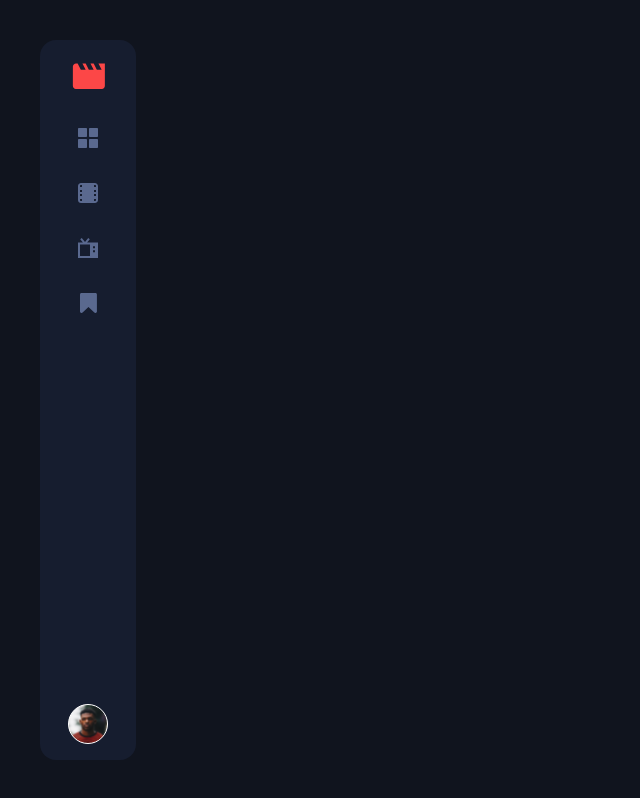
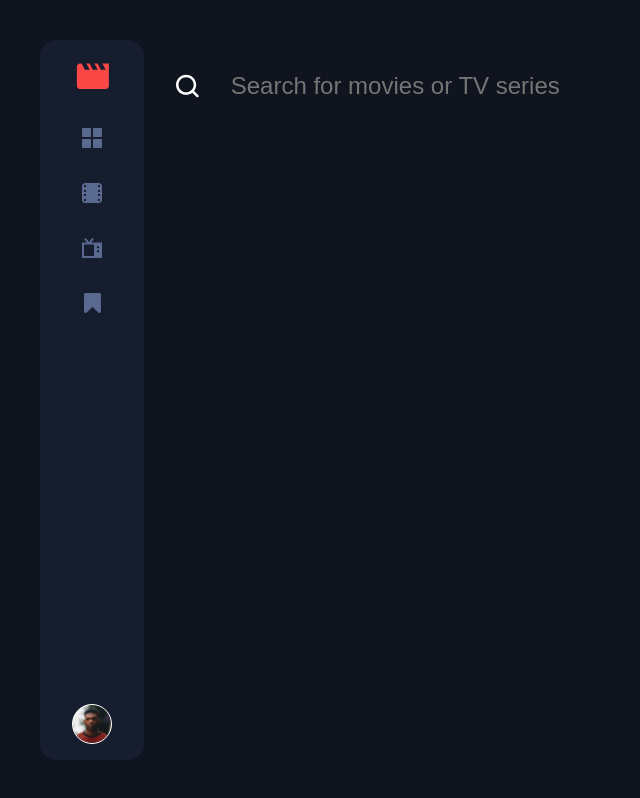
Before and after one commit to vivek091195/entertainment-web-app, a React (Create React App) app: page /dashboard in a window 1280 px wide. Shown: the whole page, without its empty margins (0-640 px from the left). Built offline with nearby package versions, Linux system fonts and the light colour scheme.

Commit message:
added search bar

```diff
--- a/src/components/Dashboard/Dashboard.jsx
+++ b/src/components/Dashboard/Dashboard.jsx
@@ -1,11 +1,21 @@
 import React from "react";
 import { Panel } from "../Panel/Panel";
-import { DashboardContainer } from "./Dashboard.style";
+import {
+  DashboardContainer,
+  ListingSection,
+  PanelSection,
+} from "./Dashboard.style";
+import { SearchPanel } from "../SearchPanel/SearchPanel";
 
 const Dashboard = () => {
   return (
     <DashboardContainer>
-      <Panel />
+      <PanelSection>
+        <Panel />
+      </PanelSection>
+      <ListingSection>
+        <SearchPanel />
+      </ListingSection>
     </DashboardContainer>
   );
 };
--- a/src/components/Dashboard/Dashboard.style.js
+++ b/src/components/Dashboard/Dashboard.style.js
@@ -4,4 +4,12 @@ export const DashboardContainer = styled.div`
   height: 100%;
   width: 100%;
   padding: 2.5rem;
+  display: flex;
 `;
+
+export const PanelSection = styled.div``;
+
+export const ListingSection = styled.div`
+  padding: 2rem;
+  width: 100%;
+`;
--- a/src/components/Login/Login.style.js
+++ b/src/components/Login/Login.style.js
@@ -64,6 +64,7 @@ export const FormField = styled.input`
   font-size: ${TYPOGRAPHY.body.m};
   margin: 0.5rem 0;
   color: ${COLORS.WHITE.shade1};
+  caret-color: ${COLORS.RED.shade1};
   transition: border-color 0.3s ease;
   &:focus {
     border-bottom-color: ${COLORS.WHITE.shade1};
--- a/src/components/Panel/Panel.style.js
+++ b/src/components/Panel/Panel.style.js
@@ -2,12 +2,13 @@ import styled from "styled-components";
 import { COLORS } from "../../styles/colors";
 
 export const PanelContainer = styled.div`
-  width: 6rem;
+  width: 100%;
   height: 100%;
   border-radius: 1rem;
   background-color: ${COLORS.BLUE.shade2};
   display: flex;
   flex-direction: column;
+  padding: 0 2rem;
 `;
 
 export const TopSection = styled.div`
--- /dev/null
+++ b/src/components/SearchPanel/SearchPanel.jsx
@@ -0,0 +1,27 @@
+import React, { useEffect, useState } from "react";
+import { ReactComponent as SearchIcon } from "../../assets/Search.svg";
+import {
+  SearchBar,
+  SearchText,
+  SearchPanelContainer,
+  SearchBarUnderline,
+} from "./SearchPanel.style";
+
+const SearchPanel = () => {
+  const [isFocused, setIsFocused] = useState(false);
+  return (
+    <SearchPanelContainer>
+      <SearchIcon />
+      <SearchBar>
+        <SearchText
+          onFocus={() => setIsFocused(true)}
+          onBlur={() => setIsFocused(false)}
+          placeholder="Search for movies or TV series"
+        />
+        <SearchBarUnderline isFocused={isFocused} />
+      </SearchBar>
+    </SearchPanelContainer>
+  );
+};
+
+export { SearchPanel };
--- /dev/null
+++ b/src/components/SearchPanel/SearchPanel.style.js
@@ -0,0 +1,38 @@
+import styled from "styled-components";
+import { COLORS } from "../../styles/colors";
+import { TYPOGRAPHY } from "../../styles/typography";
+
+export const SearchPanelContainer = styled.div`
+  display: flex;
+  width: 100%;
+  align-items: center;
+`;
+
+export const SearchBar = styled.div`
+  width: 100%;
+  position: relative;
+  margin-left: 2rem;
+`;
+
+export const SearchText = styled.input`
+  border: 0;
+  outline: 0;
+  margin: 0;
+  padding: 0;
+  width: 100%;
+  cursor: pointer;
+  font-size: ${TYPOGRAPHY.heading.s};
+  color: ${COLORS.WHITE.shade1};
+  background-color: transparent;
+  caret-color: ${COLORS.RED.shade1};
+`;
+
+export const SearchBarUnderline = styled.div`
+  position: absolute;
+  bottom: -1rem;
+  width: 100%;
+  height: 1px;
+  transition: background-color 0.3s ease;
+  background-color: ${(props) =>
+    props.isFocused ? COLORS.BLUE.shade3 : "transparent"};
+`;
```
Also changed, not shown: src/assets/Search.svg (added).
